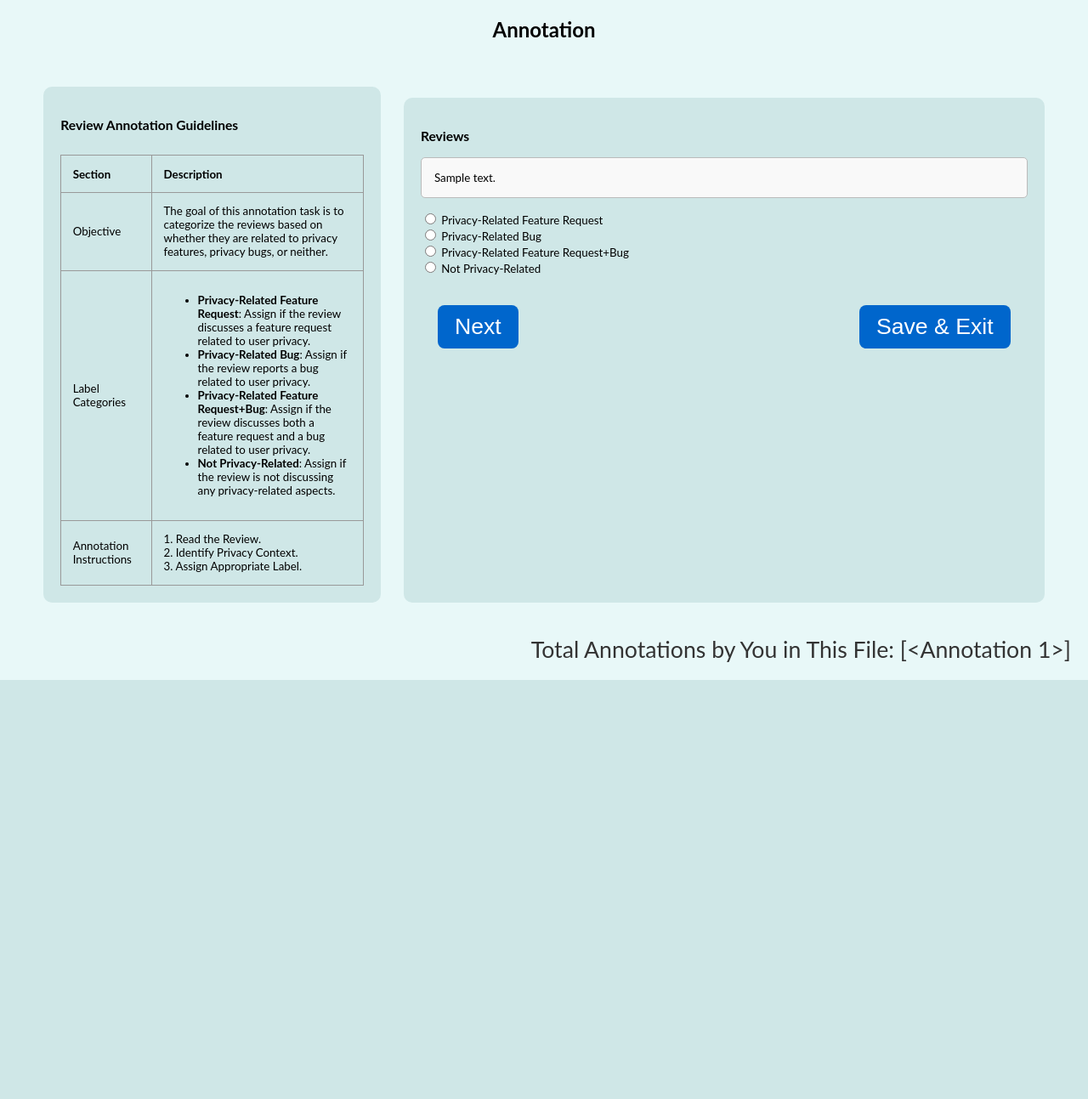
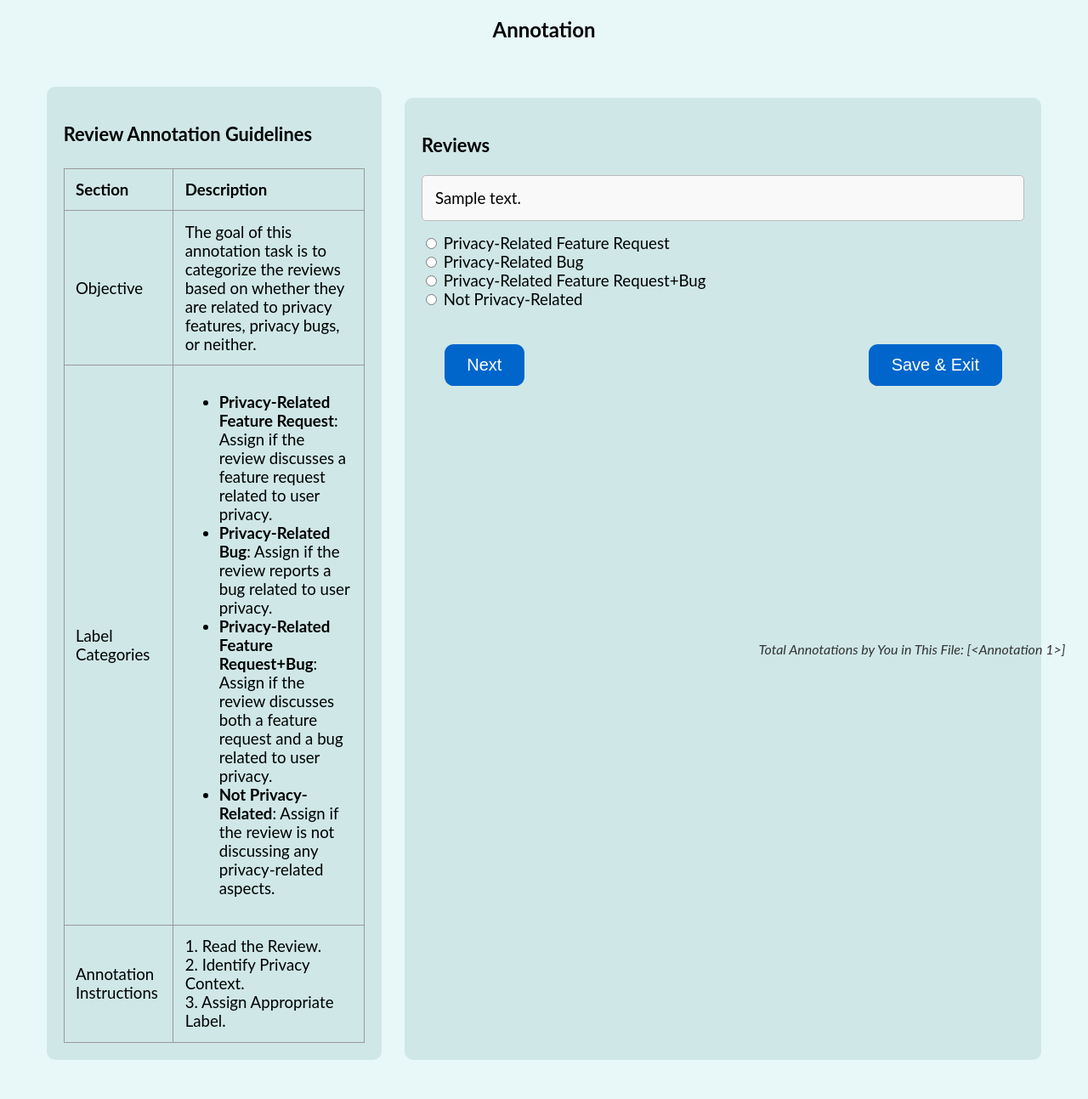
Before and after one commit to Abonty/SENSOR, a Flask app: template templates/annotation.html in a window 1280 px wide. Shown: the whole page at 85% size. Before the commit the page ends 800 px from the top, so only its background shows below. Run offline with Flask 3, Linux system fonts and the light colour scheme; tables that the repository leaves empty hold one stand-in row (values such as "Sample post"); the template is opened without the code that fills it: values that come from a table or form of the project are taken from there, most other values are stand-ins (such as "Sample title", 1, 10 or a date in 2020).

Commit message:
finallyy

```diff
--- a/templates/annotation.html
+++ b/templates/annotation.html
@@ -12,8 +12,8 @@
         .container {
             display: flex;
             justify-content: space-between;
-            padding: 20px;
-            margin: 10px;
+            padding: 15pt;
+            margin: 10pt;
         }
         .guidelines, .reviews {
             width: 50%;
@@ -21,7 +21,7 @@
             border-radius: 10px;
             background-color: #cfe7e7;
             font-family: "Lato", sans-serif;
-            font-size: 10pt;
+            font-size: 14pt;
             margin: 10pt 10pt;
         }
         h2 {
@@ -54,23 +54,24 @@
             margin-top: 15px;
         }
         .buttons button {
-            font-size: 20pt; /* Larger font size */
-            padding: 10px 20px;
-            border-radius: 8px;
+            font-size: 15pt; /* Larger font size */
+            padding: 10pt 20pt;
+            border-radius: 8pt;
             cursor: pointer;
             background-color: #0066cc;
             color: white;
             border: none;
-            margin: 20px;
+            margin: 20pt;
         }
         .buttons button:hover {
             background-color: #004c99;
         }
         .annotation-count {
             position: absolute;
-            bottom: 20px;
-            right: 20px;
-            font-size: 20pt;
+            bottom: 20pt;
+            right: 20pt;
+            font-size: 12pt;
+            font-style: italic;
             color: #333;
         }
     </style>
```
